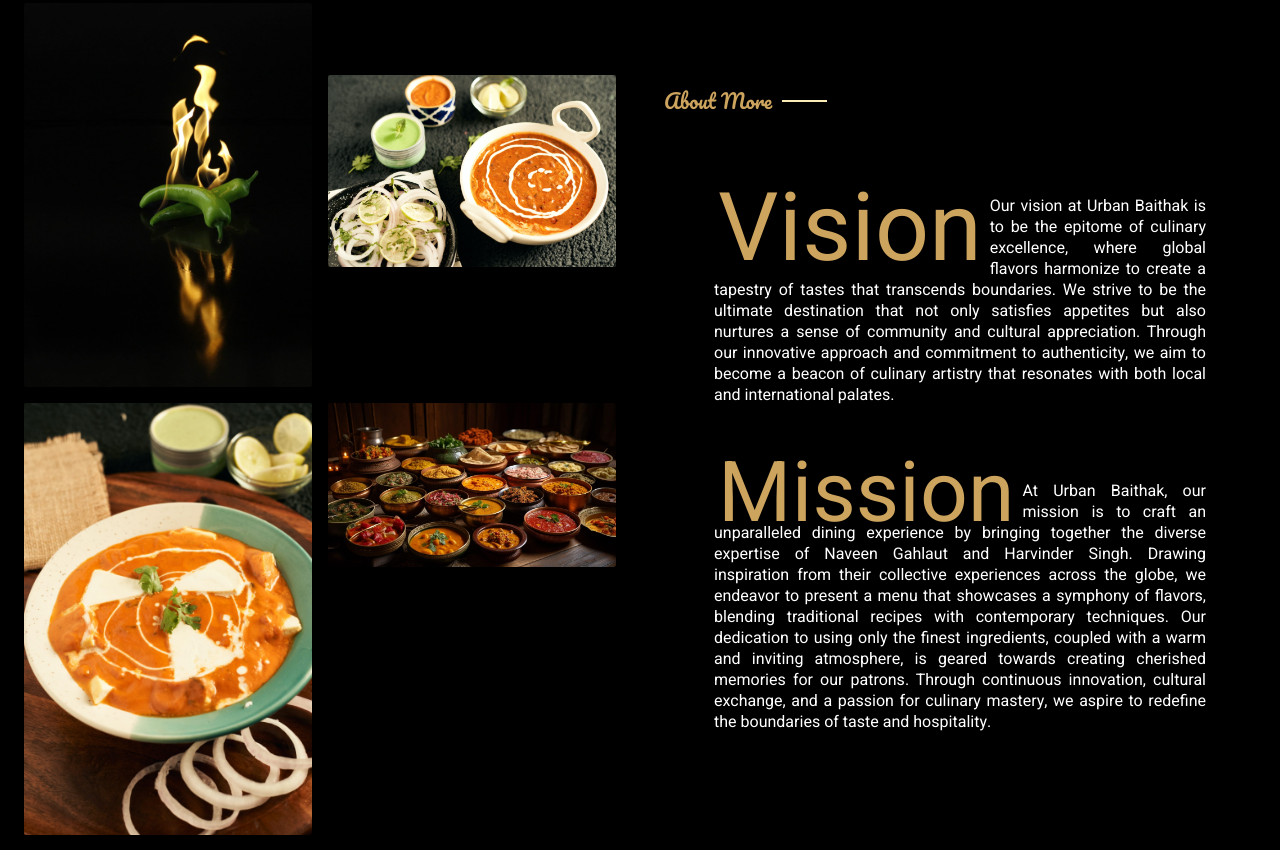
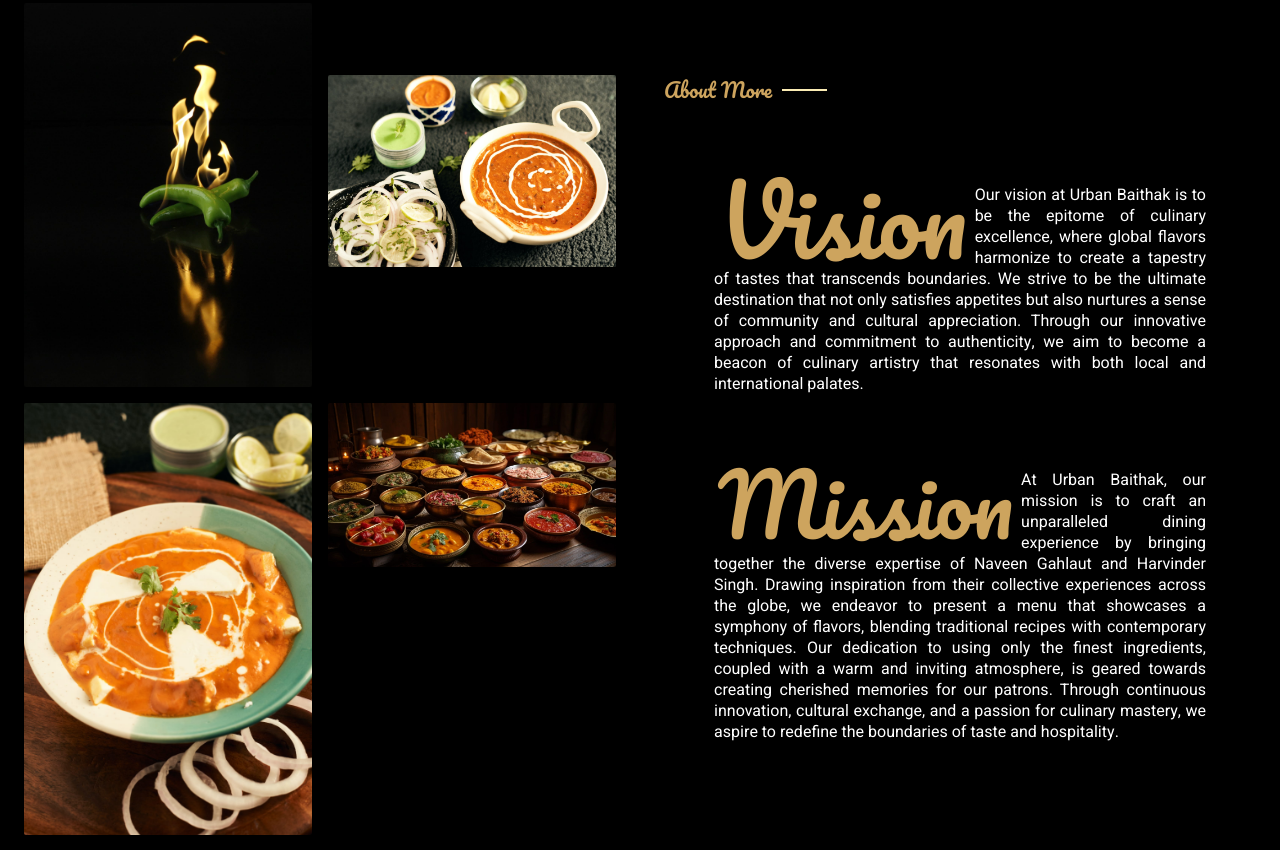
Before and after one commit to Harmansingh2215/Resturant, a plain HTML site: page about.html in a window 1280 px wide. Shown: the part 490-1340 px from the top of the page. Drawn offline with nearby package versions, Linux system fonts and the light colour scheme.

Commit message:
05-11 changes

```diff
--- a/about.html
+++ b/about.html
@@ -168,8 +168,11 @@
               <section>
                 <div class="content-text-vision">
                   <p>
-                    <span class="first-letter-vision">Vision</span> Our vision
-                    at Urban Baithak is to be the epitome of culinary
+                    <span
+                      class="first-letter-vision ff-secondary text-start text-primary fw-normal"
+                      >Vision</span
+                    >
+                    Our vision at Urban Baithak is to be the epitome of culinary
                     excellence, where global flavors harmonize to create a
                     tapestry of tastes that transcends boundaries. We strive to
                     be the ultimate destination that not only satisfies
@@ -184,19 +187,22 @@
               <section>
                 <div class="content-text-vision">
                   <p>
-                    <span class="first-letter">Mission</span> At Urban Baithak,
-                    our mission is to craft an unparalleled dining experience by
-                    bringing together the diverse expertise of Naveen Gahlaut
-                    and Harvinder Singh. Drawing inspiration from their
-                    collective experiences across the globe, we endeavor to
-                    present a menu that showcases a symphony of flavors,
-                    blending traditional recipes with contemporary techniques.
-                    Our dedication to using only the finest ingredients, coupled
-                    with a warm and inviting atmosphere, is geared towards
-                    creating cherished memories for our patrons. Through
-                    continuous innovation, cultural exchange, and a passion for
-                    culinary mastery, we aspire to redefine the boundaries of
-                    taste and hospitality.
+                    <span
+                      class="first-letter-mission ff-secondary text-start text-primary fw-normal"
+                      >Mission</span
+                    >
+                    At Urban Baithak, our mission is to craft an unparalleled
+                    dining experience by bringing together the diverse expertise
+                    of Naveen Gahlaut and Harvinder Singh. Drawing inspiration
+                    from their collective experiences across the globe, we
+                    endeavor to present a menu that showcases a symphony of
+                    flavors, blending traditional recipes with contemporary
+                    techniques. Our dedication to using only the finest
+                    ingredients, coupled with a warm and inviting atmosphere, is
+                    geared towards creating cherished memories for our patrons.
+                    Through continuous innovation, cultural exchange, and a
+                    passion for culinary mastery, we aspire to redefine the
+                    boundaries of taste and hospitality.
                   </p>
                 </div>
               </section>
```
